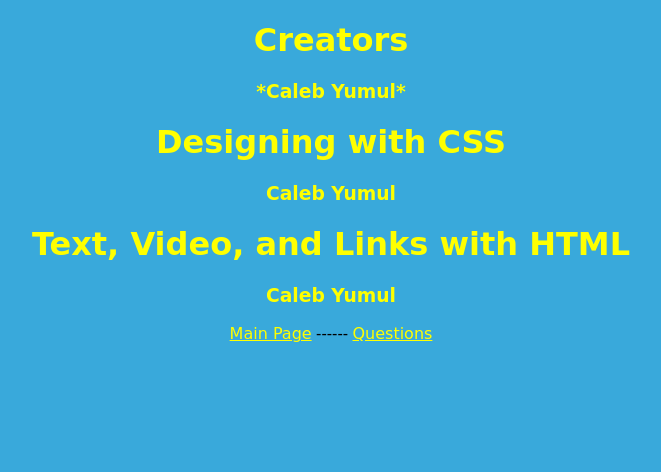
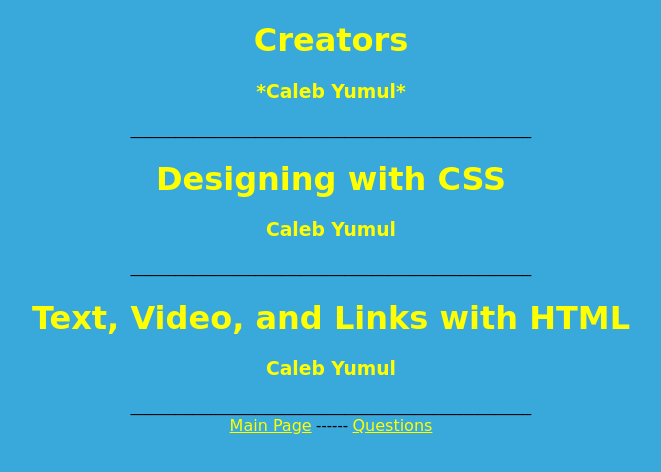
Before and after one commit to thenattyunacorn/thenattyunacorn.github.io, a plain HTML site: page hi.html in a window 1280 px wide. Shown: the whole page, without its empty margins (309-970 px from the left). Drawn offline with Linux system fonts and the light colour scheme.

Commit message:
Update hi.html

```diff
--- a/hi.html
+++ b/hi.html
@@ -8,16 +8,19 @@
         <center>
 <h1 class="creator">Creators</h1>
 <h3 class="creator">*Caleb Yumul*</h3>
+_____________________________________________
         </center>
 
 <center>
 <h1 class="creator">Designing with CSS</h1>
 <h3 class="creator">Caleb Yumul</h3>
+_____________________________________________
 </center>
 
 <center>
 <h1 class="creator">Text, Video, and Links with HTML</h1>
 <h3 class="creator">Caleb Yumul</h3>
+_____________________________________________
 </center>
 
 <center>
```
